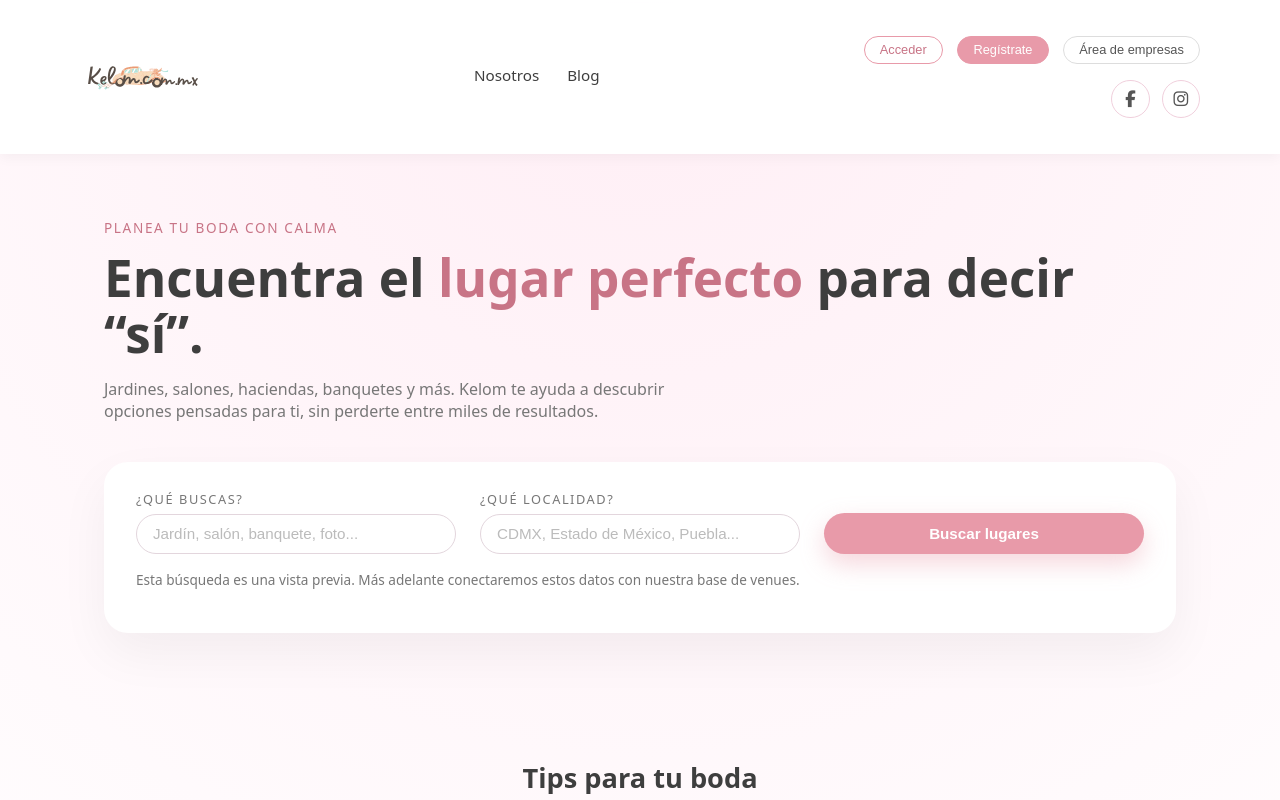
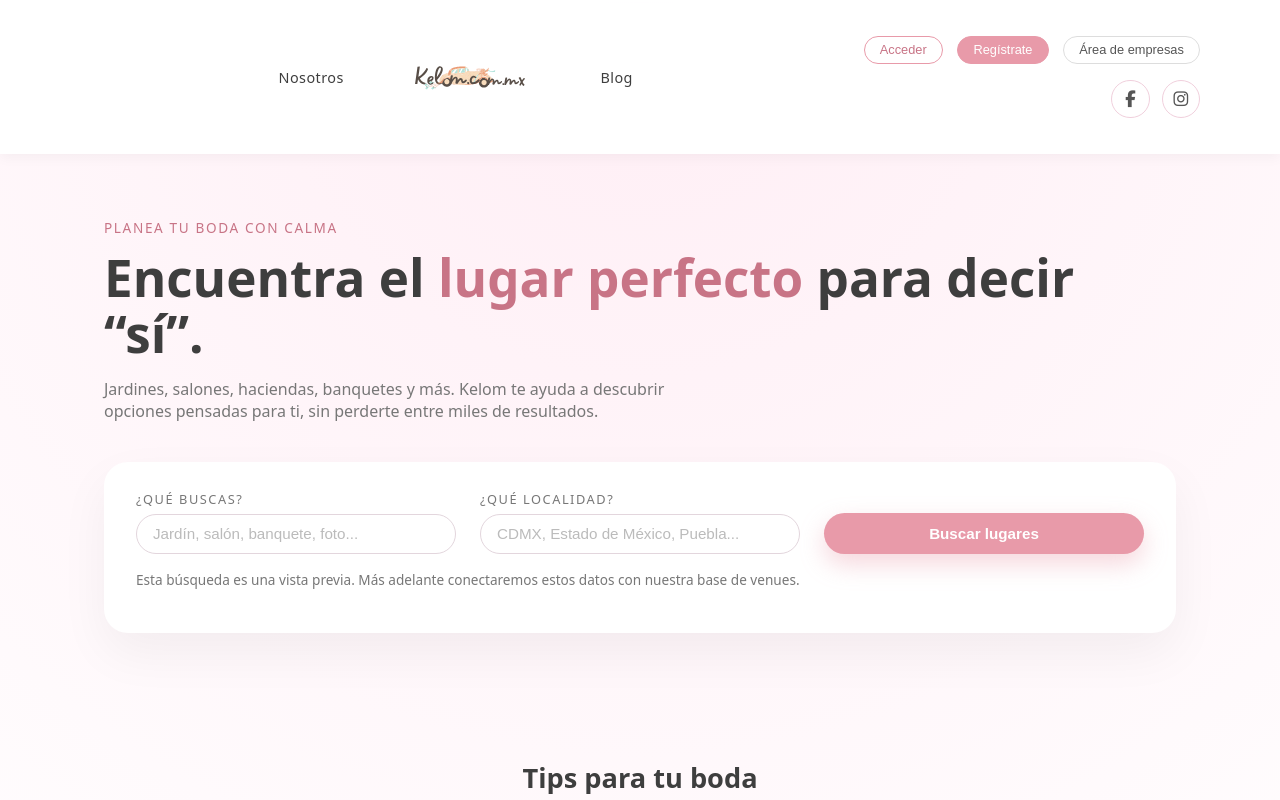
Before and after one commit to Genarohp7/kelom, a React (Vite) app: page / in a window 1280 px wide. Shown: the top 800 px of the page. Built offline with nearby package versions, Linux system fonts and the light colour scheme.

Commit message:
Header changed position logo

```diff
--- a/src/Components/Header.jsx
+++ b/src/Components/Header.jsx
@@ -1,3 +1,4 @@
+// src/components/Header.jsx
 import Kelom from "../assets/logo/logoKelom.svg";
 import { NavLink } from "react-router-dom";
 
@@ -5,29 +6,34 @@ function Header() {
   return (
     <header className="header">
       <div className="container header__inner">
-        {/* Logo */}
-        <div className="header__logo">
-          <NavLink to="/" aria-label="Kelom">
-            <img
-              src={Kelom}
-              alt="Logo Kelom"
-              title="Kelom"
-              className="header__logo-image"
-            />
-          </NavLink>
-        </div>
-
-        {/* Menú centrado */}
+        {/* Menú central: Nosotros – Logo – Blog */}
         <nav className="header__nav" aria-label="Navegación principal">
-          <NavLink className="header__nav-link" to="/nosotros">
+          <NavLink
+            to="/nosotros"
+            className={({ isActive }) =>
+              "header__nav-link" +
+              (isActive ? " header__nav-link--active" : "")
+            }
+          >
             Nosotros
           </NavLink>
-          <NavLink className="header__nav-link" to="/blog">
+
+          <NavLink to="/" className="header__logo" aria-label="Kelom">
+            <img src={Kelom} alt="Logo Kelom" title="Kelom" />
+          </NavLink>
+
+          <NavLink
+            to="/blog"
+            className={({ isActive }) =>
+              "header__nav-link" +
+              (isActive ? " header__nav-link--active" : "")
+            }
+          >
             Blog
           </NavLink>
         </nav>
 
-        {/* Acciones + redes */}
+        {/* Acciones + redes sociales */}
         <div className="header__right">
           <div className="header__actions">
             <button className="header__btn header__btn--outline">
--- a/src/styles/global.css
+++ b/src/styles/global.css
@@ -54,7 +54,7 @@ a {
   padding: 0 1.5rem;
 }
 
-/* Header */
+/* ========== HEADER ========== */
 
 .header {
   position: sticky;
@@ -65,59 +65,76 @@ a {
   z-index: 50;
 }
 
+/* Contenedor principal del header */
 .header__inner {
-  display: grid;
-  grid-template-columns: auto 1fr auto;
+  display: flex;
   align-items: center;
-  gap: 1.5rem;
+  justify-content: space-between;
   padding: 0.75rem 0;
+  gap: 2rem;
 }
 
-/* Logo más grande */
+/* Grupo central: Nosotros – LOGO – Blog */
+.header__nav {
+  display: flex;
+  align-items: center;
+  justify-content: center;
+  gap: 2.5rem;
+  flex: 1;
+}
+
+/* Logo en medio */
 .header__logo img {
-  height: 130px;      /* <- aquí lo agrandamos */
+  height: 130px;
   width: auto;
   display: block;
 }
 
-/* Menú centrado */
-
-.header__nav {
-  display: flex;
-  justify-content: center;
-  gap: 1.75rem;
-  font-size: 0.95rem;
+/* Botones de navegación (Nosotros / Blog) */
+.header__nav-link {
+  position: relative;
+  border-radius: 999px;
+  padding: 0.45rem 1.4rem;
+  font-size: 0.9rem;
   font-weight: 500;
+  letter-spacing: 0.03em;
+  border: 1px solid transparent;
+  cursor: pointer;
+  background: transparent;
+  color: var(--color-text-main);
+  transition:
+    background-color 0.2s ease,
+    color 0.2s ease,
+    box-shadow 0.2s ease,
+    border-color 0.2s ease,
+    transform 0.15s ease;
 }
 
-.header__nav-link {
-  position: relative;
-  padding-bottom: 0.25rem;
+.header__nav-link:hover {
+  background: #ffffff;
+  border-color: var(--color-primary);
+  box-shadow: 0 4px 10px rgba(232, 154, 169, 0.2);
+  transform: translateY(-1px);
+  color: var(--color-primary-dark); /* texto visible en rosa oscuro */
 }
 
-.header__nav-link::after {
-  content: "";
-  position: absolute;
-  left: 0;
-  bottom: 0;
-  width: 0;
-  height: 2px;
+/* Estado activo (ruta actual) */
+.header__nav-link--active,
+.header__nav-link--active:hover {
   background: var(--color-primary);
-  border-radius: 999px;
-  transition: width 0.2s ease;
+  color: #ffffff;
+  border-color: var(--color-primary);
+  box-shadow: 0 6px 14px rgba(232, 154, 169, 0.35);
 }
 
-.header__nav-link:hover::after {
-  width: 100%;
-}
-
-/* Botones + redes */
+/* Acciones + redes (lado derecho) */
 
 .header__right {
   display: flex;
   flex-direction: column;
   align-items: flex-end;
   gap: 1rem;
+  flex-shrink: 0;
 }
 
 .header__actions {
@@ -142,16 +159,29 @@ a {
   border-color: var(--color-primary);
 }
 
+.header__btn--primary:hover {
+  background: var(--color-primary-dark);
+  border-color: var(--color-primary-dark);
+}
+
 .header__btn--outline {
   border-color: var(--color-primary);
   color: var(--color-primary-dark);
   background: #fff;
 }
 
+.header__btn--outline:hover {
+  background: #ffeef5;
+}
+
 .header__btn--secondary {
   border-color: #ddd;
   color: #555;
   background: #fff;
+}
+
+.header__btn--secondary:hover {
+  background: #f7f7f7;
 }
 
 /* Redes sociales */
@@ -187,7 +217,7 @@ a {
   transform: translateY(-1px);
 }
 
-/* Footer */
+/* ========== FOOTER ========== */
 
 .footer {
   padding: 1.2rem 0 1.5rem;
```
